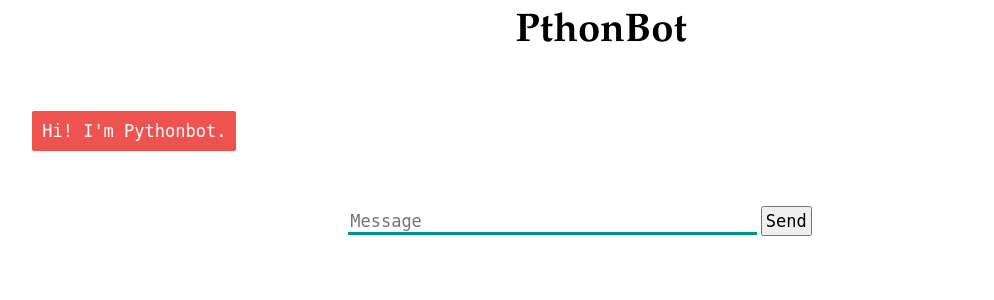
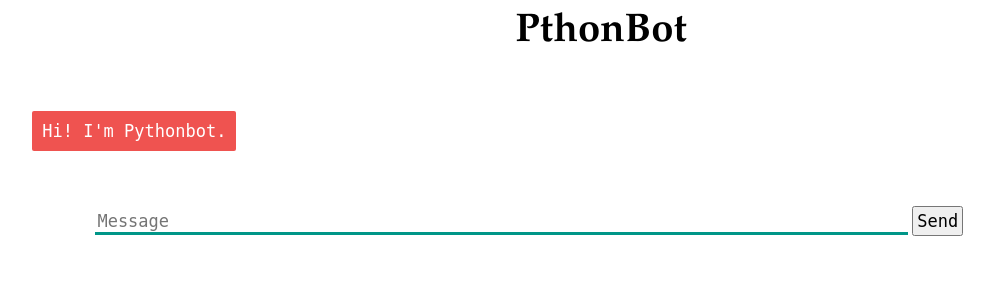
Before and after one commit to nagarajuthandu/rajbot, a Flask app: page / in a window 1280 px wide. Shown: the top 300 px of the page, without its empty margins (39-1033 px from the left). Run offline with Flask 2, Linux system fonts and the light colour scheme; parts of the project's set-up code (start-up, migrations or seed data) failed here and were passed over; some libraries are stand-ins or nearby versions.

Commit message:
Update style.css

```diff
--- a/static/style.css
+++ b/static/style.css
@@ -27,7 +27,7 @@ h3 {
 #userInput {
     margin-left: auto;
     margin-right: auto;
-    width: 40%;
+    width: 80%;
     margin-top: 60px;
 }
 
```
